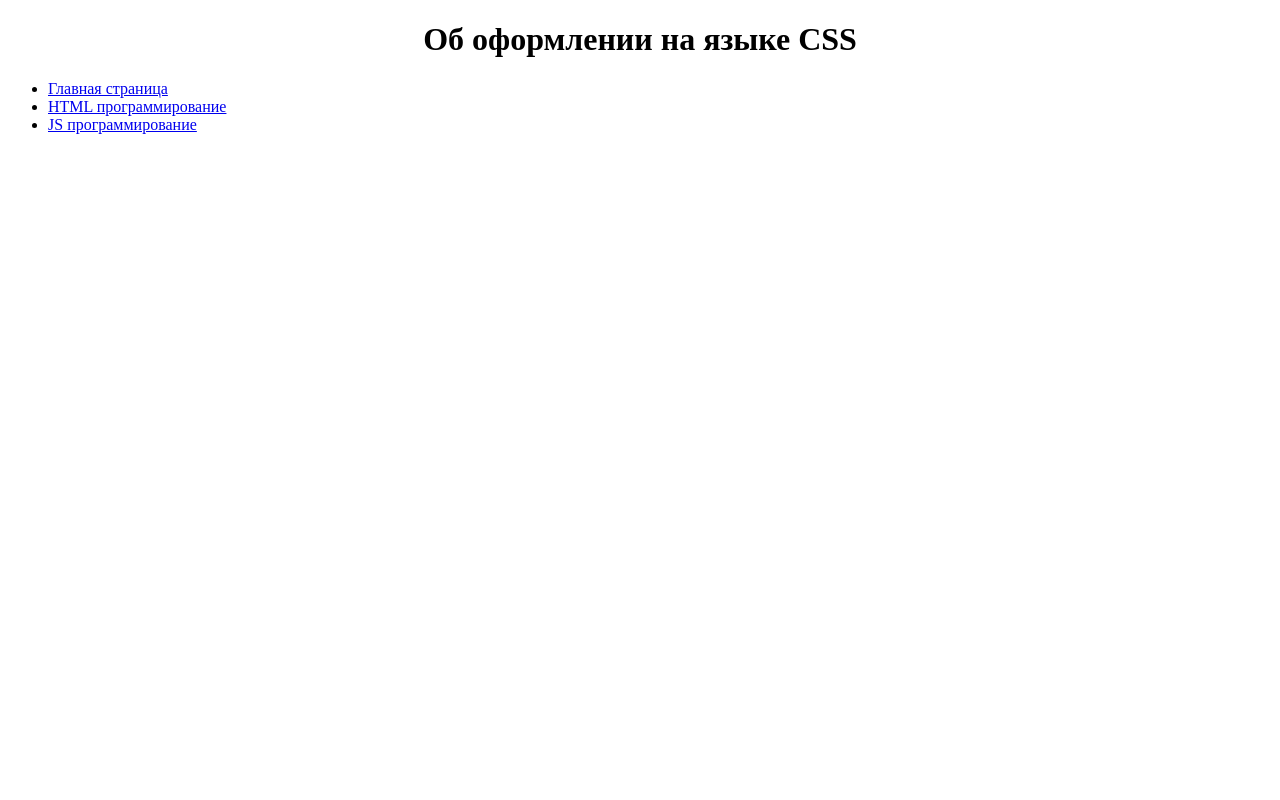
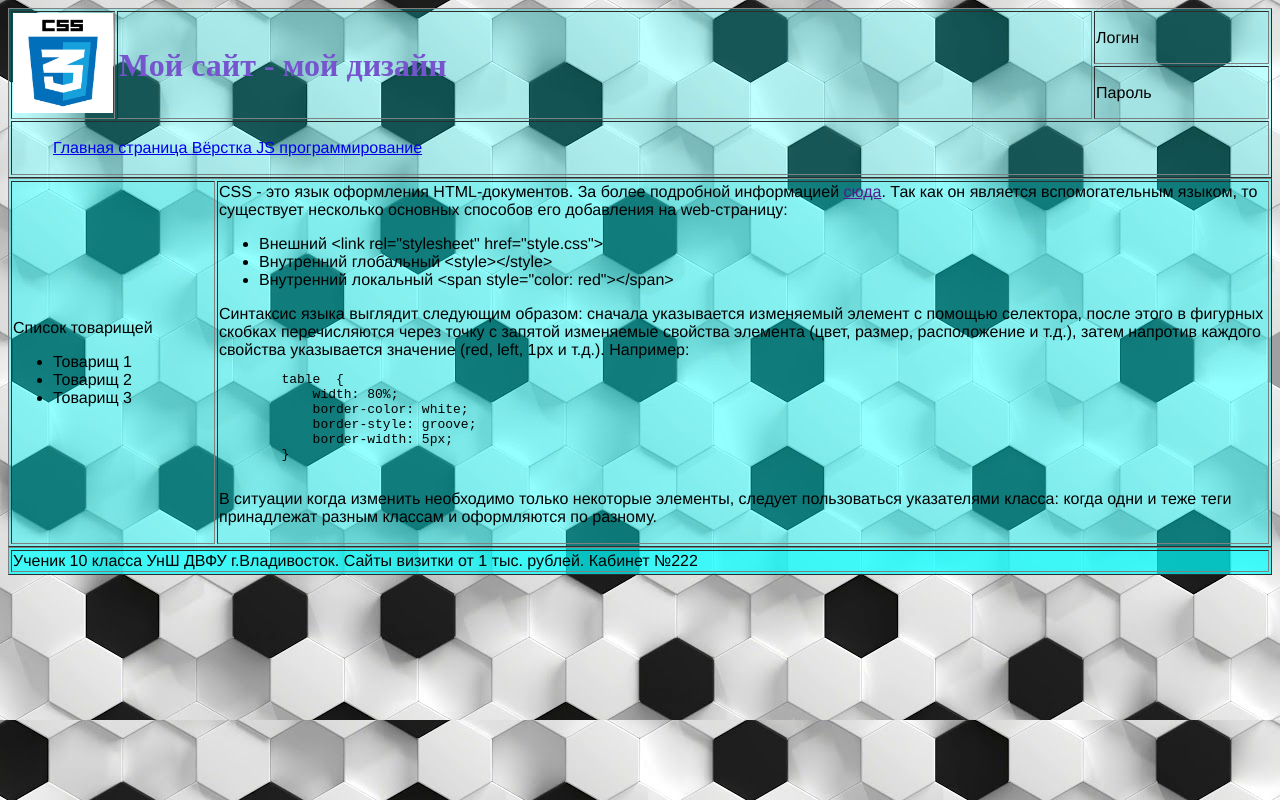
Before and after one commit to Mark8741/Hello, a plain HTML site: page pages/Third_page.html in a window 1280 px wide. Drawn offline with Linux system fonts and the light colour scheme.

Commit message:
Update Third_page.html

```diff
--- a/pages/Third_page.html
+++ b/pages/Third_page.html
@@ -3,26 +3,112 @@
 <head>
     <meta charset="UTF-8">
     <title>
-        Сайт Марка
+        О CSS верстке
     </title>
+    <link rel="stylesheet" href="../styles/style.css">
 </head>
 <body>
-    <h1 align="center">
-        Об оформлении на языке CSS
+    <table border="1" width="100%" height="75%" class="header">
+        <tr>
+            <td rowspan="2" width="100">
+                <img src="../images/csslogo.jpg" width="100" height="100" alt="">
+            </td>
+            <td rowspan="2">
+                <h1 class="header">
+                    Мой сайт - мой дизайн
                 </h1>
-    <footer>
-        <ul>
+            </td>
+            <td>
+                Логин
+            </td>
+        </tr>
+        <tr>
+            <td>
+                Пароль
+            </td>
+        </tr>
+        <tr>
+            <td colspan="3">
+                <ul class="nav">
                     <li>
                         <a href="../index.html"> Главная страница </a>
                     </li>
                     <li>
-                <a href="Second_page.html"> HTML программирование </a>
+                        <a href="Third_page.html"> Вёрстка </a>
                     </li>
                     <li>
                         <a href="Fourth_page.html"> JS программирование </a>
                     </li>
                 </ul>
-    </footer>
-    </body>
+            </td>
+        </tr>
+    </table>
+    <table border="1" width="100%" height="75%" class="main">
+        <tr>
+            <td rowspan="2" width="200">
+                <p>
+                    Список товарищей
+                    <ul>
+                        <li>
+                            Товарищ 1
+                        </li>
+                        <li>
+                            Товарищ 2
+                        </li>
+                        <li>
+                            Товарищ 3
+                        </li>
+                    </ul>
+                </p>
+            </td>
+            <td>
+
+                    CSS - это язык оформления HTML-документов. За более подробной информацией <a href="">сюда</a>.
+                    Так как он является вспомогательным языком, то существует несколько основных способов его добавления на web-страницу:
+<p>
+    <ul>
+        <li>
+            Внешний &lt;link rel="stylesheet" href="style.css"&gt;
+        </li>
+        <li>
+            Внутренний глобальный &lt;style&gt;&lt;/style&gt;
+        </li>
+        <li>
+            Внутренний локальный &lt;span style="color: red"&gt;&lt;/span&gt;
+        </li>
+    </ul>
+</p>
+
+Синтаксис языка выглядит следующим образом:
+сначала указывается изменяемый элемент с помощью селектора, после этого в фигурных скобках перечисляются через точку с запятой изменяемые свойства элемента (цвет, размер, расположение и т.д.),
+затем напротив каждого свойства указывается значение (red, left, 1px и т.д.). Например:
+<code>
+    <pre>
+        table  {
+            width: 80%;
+            border-color: white;
+            border-style: groove;
+            border-width: 5px;
+        }
+    </pre>
+</code>
+
+В ситуации когда изменить необходимо только некоторые элементы, следует пользоваться указателями класса: когда одни и теже теги принадлежат разным классам и оформляются по разному.
+<table class="header"></table>
+<table class="main"></table>
+
+                </p>
+            </td>
+        </tr>
+    </table>
+    <table border="1" width="100%" height="75%" class="footer">
+        <tr>
+            <td>
+                Ученик 10 класса УнШ ДВФУ г.Владивосток. Сайты визитки от 1 тыс. рублей. Кабинет №222
+            </td>
+        </tr>
+    </table>
 </body>
 </html>
+<!-- &lt;	&#60;	<	знак "меньше" -->
+<!-- &gt;	&#62;	>	знак "больше" -->
```
Lines whose indentation alone changed are shown as unchanged.
